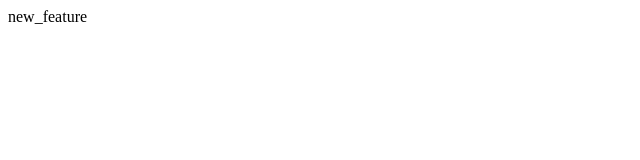
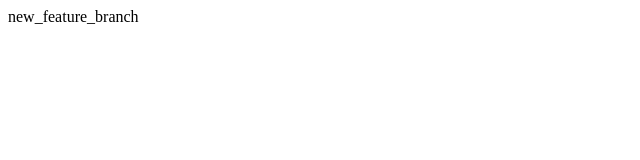
Before and after one commit to atheeqrc/MergeConflict-Test, a plain HTML site: page index.html in a window 1280 px wide. Shown: the full height of the page, 0-640 px from the left. Drawn offline with Linux system fonts and the light colour scheme.

Commit message:
changing the inext.html in new_feature

```diff
--- a/index.html
+++ b/index.html
@@ -2,7 +2,7 @@
 <head>
 </head>
 <body>
-new_feature
+new_feature_branch
 
 </body>
 </html>
```
